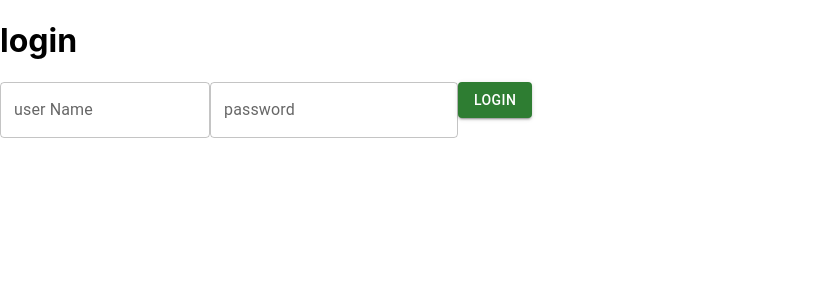
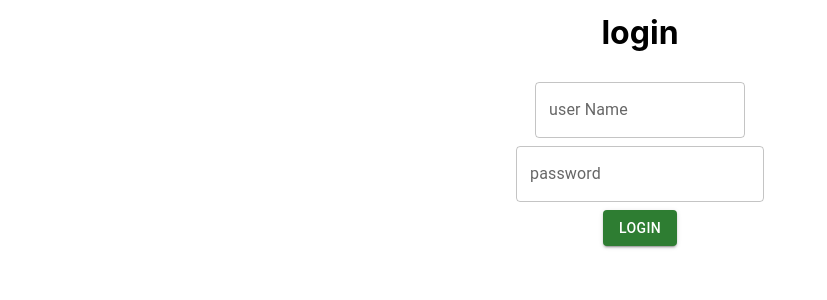
Before and after one commit to by9999/apponix-DreamProjects-dec-2022, a React (Create React App) app in the folder fullstack/frontend/library/ecommerce/flipkart/: page /login in a window 1280 px wide. Shown: the top 300 px of the page, without its empty margins (0-827 px from the left). Built offline with nearby package versions, Linux system fonts and the light colour scheme.

Commit message:
learnt useeffect uselocation usenavigation

```diff
--- a/fullstack/frontend/library/ecommerce/flipkart/src/app/pages/home/Home.tsx
+++ b/fullstack/frontend/library/ecommerce/flipkart/src/app/pages/home/Home.tsx
@@ -1,7 +1,16 @@
 import { Container } from "@mui/material"
+import { useEffect, useState } from "react"
+import { useLocation } from "react-router-dom"
 import { Multiplewaysofcss } from "../../component/notes/css/Multiplewaysofcss"
 
 export const Home:React.FC<{}>=()=>{
+   var [userName,setUserName]=useState('')
+   var userState=useLocation()
+   useEffect(()=>{
+      setUserName(userState.state.username)
+   },[])
+   console.log(userState.state.username)
+
    var size={
     extraSmalls:'xm',
     small:'sm',
@@ -11,7 +20,9 @@ export const Home:React.FC<{}>=()=>{
    }
    return <>
 
-    <Container maxWidth="xl" style={{backgroundColor:'red'}}>
+    <Container maxWidth="xl" >
+      <h1>welcome {userName}!</h1>
+
     <Multiplewaysofcss/>
     </Container>
     </>
--- a/fullstack/frontend/library/ecommerce/flipkart/src/app/pages/login/UserLogin.tsx
+++ b/fullstack/frontend/library/ecommerce/flipkart/src/app/pages/login/UserLogin.tsx
@@ -1,17 +1,30 @@
-import { Button, TextField } from "@mui/material"
+import { Button, Container, Grid, TextField } from "@mui/material"
 import { useState } from "react"
+import { useNavigate } from "react-router-dom"
 import { FirstHookUseState } from "../../component/notes/hooks/FirstHookUseState"
 
 export const UserLogin:React.FC<{}>=()=>{
     var [userName,setUserName]=useState('')
     var [userPassword,setUserPassword]=useState('')
+    var navigate=useNavigate()
     const handleSubit=()=>{
         console.log(userName)
         console.log(userPassword)
+        navigate('/home',{state:{username:userName}})
     }
 
     return <>
-    <h1>login</h1>
+    <Container>
+
+<Grid
+rowSpacing={1}
+  container
+  direction="column"
+  justifyContent="center"
+  alignItems="center"
+>
+<h1>login</h1>
+    <Grid item>
     <TextField
           id="outlined-multiline-flexible"
           label="user Name"
@@ -19,15 +32,26 @@ export const UserLogin:React.FC<{}>=()=>{
           onChange={(e)=>{setUserName(e.target.value)}}
           maxRows={4}
         />
-        <TextField
+    </Grid>
+    <Grid item>
+    <TextField
           id="outlined-multiline-flexible"
           label="password"
           type="password"
           onChange={(e)=>{setUserPassword(e.target.value)}}
           maxRows={4}
         />
+    </Grid>
+<Grid item>
 <Button onClick={handleSubit} variant="contained" color="success">
   login
 </Button>
+</Grid>
+
+</Grid>
+
+
+    </Container>
+
     </>
 }
```
